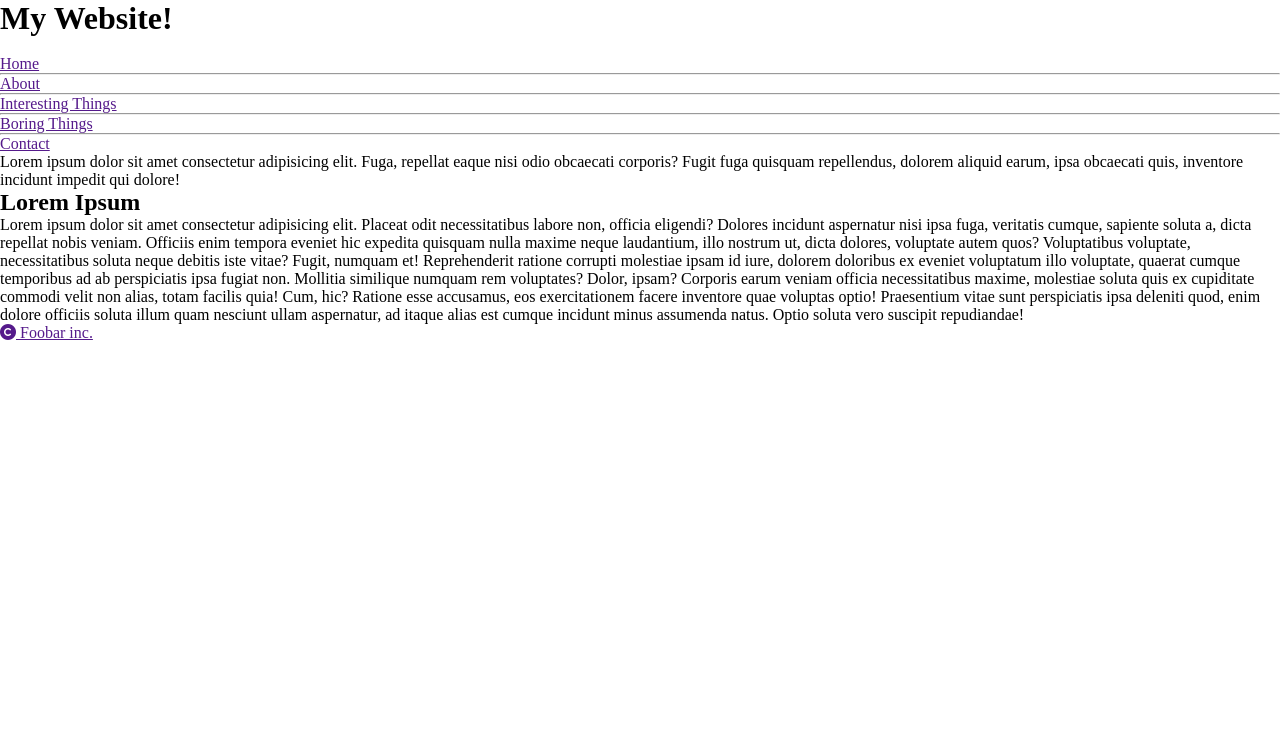
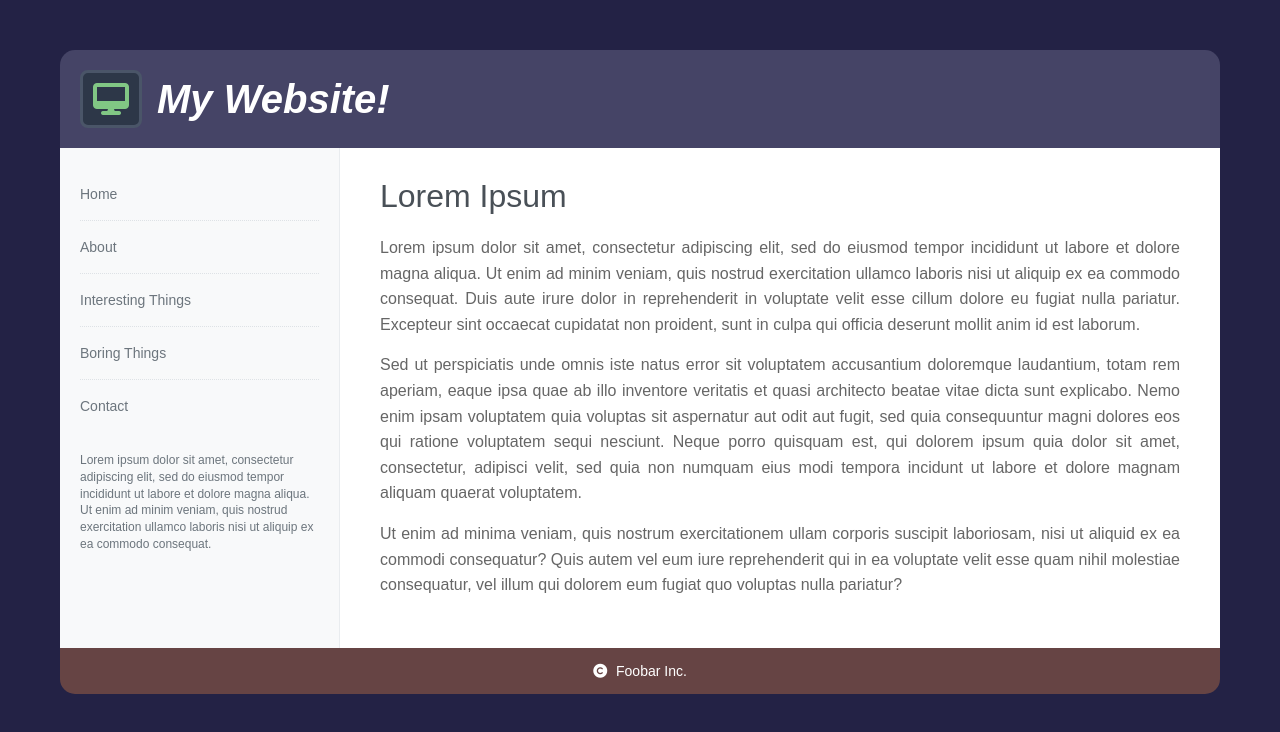
Before and after one commit to Nurmuhammad-12-05/html_formalar_va_media_css, a plain HTML site: page my.vepsite.html in a window 1280 px wide. Drawn offline with Linux system fonts and the light colour scheme.

Commit message:
update my.vepsite.html and my.vepsite.css

```diff
--- a/css/my.vepsite.css
+++ b/css/my.vepsite.css
@@ -3,3 +3,142 @@
   padding: 0;
   box-sizing: border-box;
 }
+
+body {
+  font-family: Arial, sans-serif;
+  background-color: #232245;
+  min-height: 100vh;
+  color: #333;
+  padding-top: 30px;
+}
+
+/* Header stillar */
+header {
+  background-color: #454466;
+  color: white;
+  padding: 20px;
+  border-radius: 15px 15px 0 0;
+  margin: 20px 20px 0 20px;
+}
+
+.header-content {
+  display: flex;
+  align-items: center;
+  gap: 15px;
+}
+
+.logo {
+  background: #2d3748;
+  padding: 10px;
+  border-radius: 8px;
+  border: 3px solid #4a5568;
+}
+
+.logo i {
+  font-size: 32px;
+  color: #81c784;
+}
+
+header h1 {
+  font-size: 2.5rem;
+  font-style: italic;
+  font-weight: bold;
+}
+
+/* Main container */
+main {
+  display: flex;
+  background: white;
+  margin: 0 20px;
+  min-height: 500px;
+}
+
+/* Navigation sidebar */
+.sidebar {
+  width: 280px;
+  background: #f8f9fa;
+  padding: 20px;
+  border-right: 1px solid #e9ecef;
+}
+
+.sidebar ul {
+  list-style: none;
+  margin-bottom: 30px;
+}
+
+.sidebar li {
+  margin: 10px 0;
+}
+
+.sidebar a {
+  text-decoration: none;
+  color: #6c757d;
+  font-size: 14px;
+  padding: 8px 0;
+  display: block;
+  transition: color 0.3s ease;
+}
+
+.sidebar a:hover {
+  color: #495057;
+}
+
+.sidebar hr {
+  border: 0;
+  border-top: 1px dotted #dee2e6;
+  margin: 5px 0;
+}
+
+.nav-footer {
+  margin-top: 30px;
+}
+
+.nav-footer p {
+  font-size: 12px;
+  color: #6c757d;
+  line-height: 1.4;
+}
+
+/* Content area */
+.content {
+  flex: 1;
+  padding: 30px 40px;
+}
+
+.content h2 {
+  color: #495057;
+  font-size: 2rem;
+  margin-bottom: 20px;
+  font-weight: normal;
+}
+
+.content p {
+  color: #666;
+  line-height: 1.6;
+  margin-bottom: 15px;
+  text-align: justify;
+}
+
+/* Footer */
+footer {
+  background-color: #664444;
+  color: white;
+  text-align: center;
+  padding: 15px;
+  margin: 0 20px 20px 20px;
+  border-radius: 0 0 15px 15px;
+}
+
+footer p {
+  font-size: 14px;
+}
+
+footer i {
+  margin-right: 5px;
+}
+
+/* Container uchun umumiy o'lcham */
+body {
+  max-width: 1200px;
+  margin: 0 auto;
+}
--- a/my.vepsite.html
+++ b/my.vepsite.html
@@ -15,80 +15,72 @@
   </head>
   <body>
     <header>
-      <div>
+      <div class="header-content">
+        <div class="logo">
+          <i class="fas fa-desktop"></i>
+        </div>
         <h1>My Website!</h1>
-        <img src="" alt="" />
       </div>
     </header>
 
     <main>
-      <nav>
+      <nav class="sidebar">
         <ul>
-          <li>
-            <a href="">Home</a>
-          </li>
-
+          <li><a href="#home">Home</a></li>
           <hr />
-
-          <li>
-            <a href="">About</a>
-          </li>
-
+          <li><a href="#about">About</a></li>
           <hr />
-
-          <li>
-            <a href="">Interesting Things</a>
-          </li>
-
+          <li><a href="#interesting">Interesting Things</a></li>
           <hr />
-
-          <li>
-            <a href="">Boring Things</a>
-          </li>
-
+          <li><a href="#boring">Boring Things</a></li>
           <hr />
-
-          <li>
-            <a href="">Contact</a>
-          </li>
+          <li><a href="#contact">Contact</a></li>
         </ul>
 
-        <p>
-          Lorem ipsum dolor sit amet consectetur adipisicing elit. Fuga,
-          repellat eaque nisi odio obcaecati corporis? Fugit fuga quisquam
-          repellendus, dolorem aliquid earum, ipsa obcaecati quis, inventore
-          incidunt impedit qui dolore!
-        </p>
+        <div class="nav-footer">
+          <p>
+            Lorem ipsum dolor sit amet, consectetur adipiscing elit, sed do
+            eiusmod tempor incididunt ut labore et dolore magna aliqua. Ut enim
+            ad minim veniam, quis nostrud exercitation ullamco laboris nisi ut
+            aliquip ex ea commodo consequat.
+          </p>
+        </div>
       </nav>
 
-      <section>
-        <h1>Lorem Ipsum</h1>
-
+      <section class="content">
+        <h2>Lorem Ipsum</h2>
         <p>
-          Lorem ipsum dolor sit amet consectetur adipisicing elit. Placeat odit
-          necessitatibus labore non, officia eligendi? Dolores incidunt
-          aspernatur nisi ipsa fuga, veritatis cumque, sapiente soluta a, dicta
-          repellat nobis veniam. Officiis enim tempora eveniet hic expedita
-          quisquam nulla maxime neque laudantium, illo nostrum ut, dicta
-          dolores, voluptate autem quos? Voluptatibus voluptate, necessitatibus
-          soluta neque debitis iste vitae? Fugit, numquam et! Reprehenderit
-          ratione corrupti molestiae ipsam id iure, dolorem doloribus ex eveniet
-          voluptatum illo voluptate, quaerat cumque temporibus ad ab
-          perspiciatis ipsa fugiat non. Mollitia similique numquam rem
-          voluptates? Dolor, ipsam? Corporis earum veniam officia necessitatibus
-          maxime, molestiae soluta quis ex cupiditate commodi velit non alias,
-          totam facilis quia! Cum, hic? Ratione esse accusamus, eos
-          exercitationem facere inventore quae voluptas optio! Praesentium vitae
-          sunt perspiciatis ipsa deleniti quod, enim dolore officiis soluta
-          illum quam nesciunt ullam aspernatur, ad itaque alias est cumque
-          incidunt minus assumenda natus. Optio soluta vero suscipit
-          repudiandae!
+          Lorem ipsum dolor sit amet, consectetur adipiscing elit, sed do
+          eiusmod tempor incididunt ut labore et dolore magna aliqua. Ut enim ad
+          minim veniam, quis nostrud exercitation ullamco laboris nisi ut
+          aliquip ex ea commodo consequat. Duis aute irure dolor in
+          reprehenderit in voluptate velit esse cillum dolore eu fugiat nulla
+          pariatur. Excepteur sint occaecat cupidatat non proident, sunt in
+          culpa qui officia deserunt mollit anim id est laborum.
+        </p>
+        <p>
+          Sed ut perspiciatis unde omnis iste natus error sit voluptatem
+          accusantium doloremque laudantium, totam rem aperiam, eaque ipsa quae
+          ab illo inventore veritatis et quasi architecto beatae vitae dicta
+          sunt explicabo. Nemo enim ipsam voluptatem quia voluptas sit
+          aspernatur aut odit aut fugit, sed quia consequuntur magni dolores eos
+          qui ratione voluptatem sequi nesciunt. Neque porro quisquam est, qui
+          dolorem ipsum quia dolor sit amet, consectetur, adipisci velit, sed
+          quia non numquam eius modi tempora incidunt ut labore et dolore magnam
+          aliquam quaerat voluptatem.
+        </p>
+        <p>
+          Ut enim ad minima veniam, quis nostrum exercitationem ullam corporis
+          suscipit laboriosam, nisi ut aliquid ex ea commodi consequatur? Quis
+          autem vel eum iure reprehenderit qui in ea voluptate velit esse quam
+          nihil molestiae consequatur, vel illum qui dolorem eum fugiat quo
+          voluptas nulla pariatur?
         </p>
       </section>
     </main>
 
     <footer>
-      <a href=""><i class="fa-solid fa-copyright"></i> Foobar inc.</a>
+      <p><i class="fa-solid fa-copyright"></i> Foobar Inc.</p>
     </footer>
   </body>
 </html>
```
